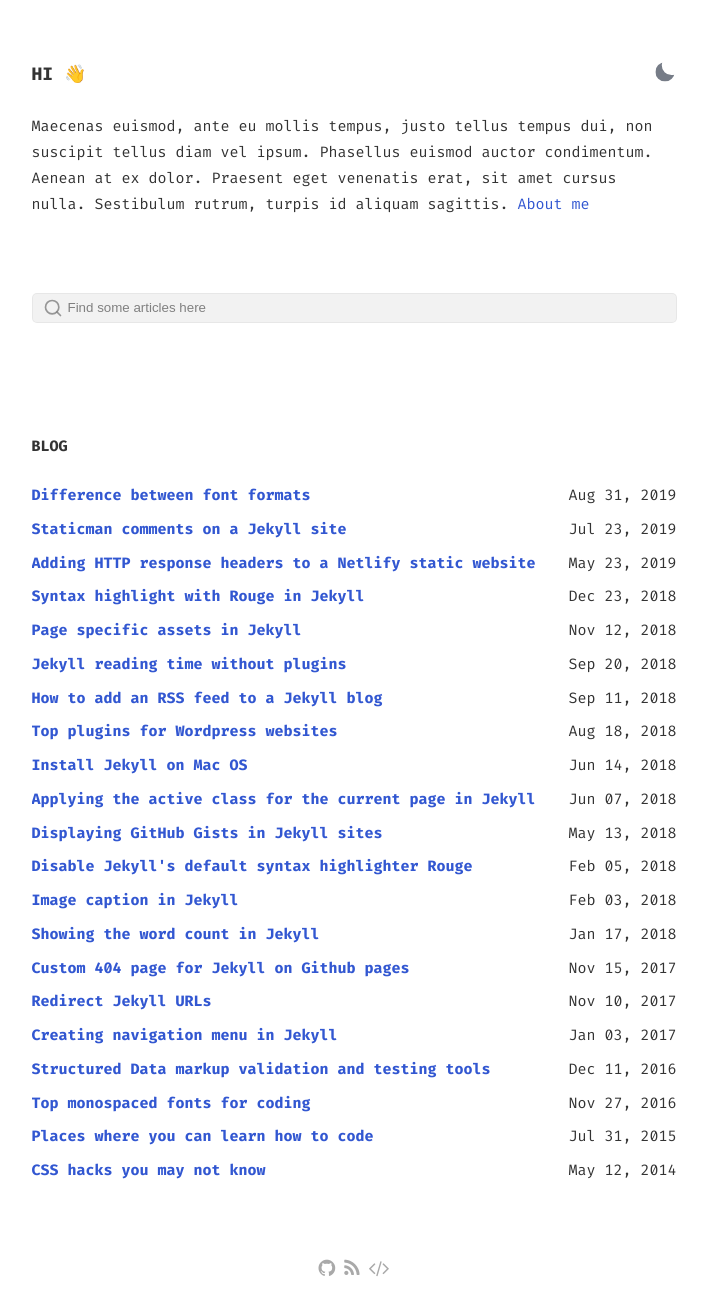
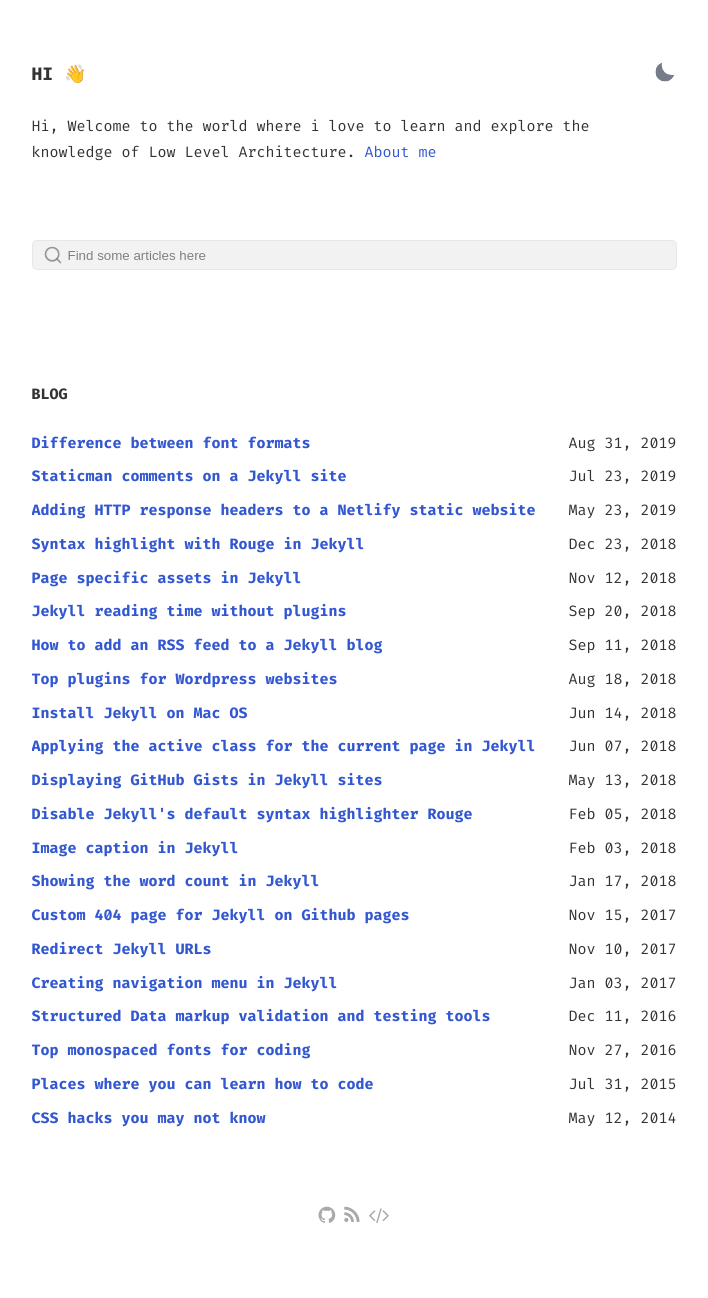
Before and after one commit to yashomer1994/yashomer1994.github.io, a Jekyll site: the page built from index.html, in a window 1280 px wide. Shown: the whole page, without its empty margins (286-994 px from the left). Built offline with Jekyll 4.4.1, drawn with Linux system fonts in a browser that asks for light colours; after the commit the page ends 1246 px from its top, so only the background shows below that.

Commit message:
Update index.html

```diff
--- a/index.html
+++ b/index.html
@@ -9,9 +9,7 @@
         </button>
     </div>
     <div class="bio">
-        Maecenas euismod, ante eu mollis tempus, justo tellus tempus dui, non suscipit tellus diam vel ipsum.
-        Phasellus euismod auctor condimentum. Aenean at ex dolor. Praesent eget venenatis erat, sit amet cursus
-        nulla. Sestibulum rutrum, turpis id aliquam sagittis. <a href="{{ site.baseurl }}/about"> About me</a>
+        Hi, Welcome to the world where i love to learn and explore the knowledge of Low Level Architecture. <a href="{{ site.baseurl }}/about"> About me</a>
         </p>
     </div>
 
```
